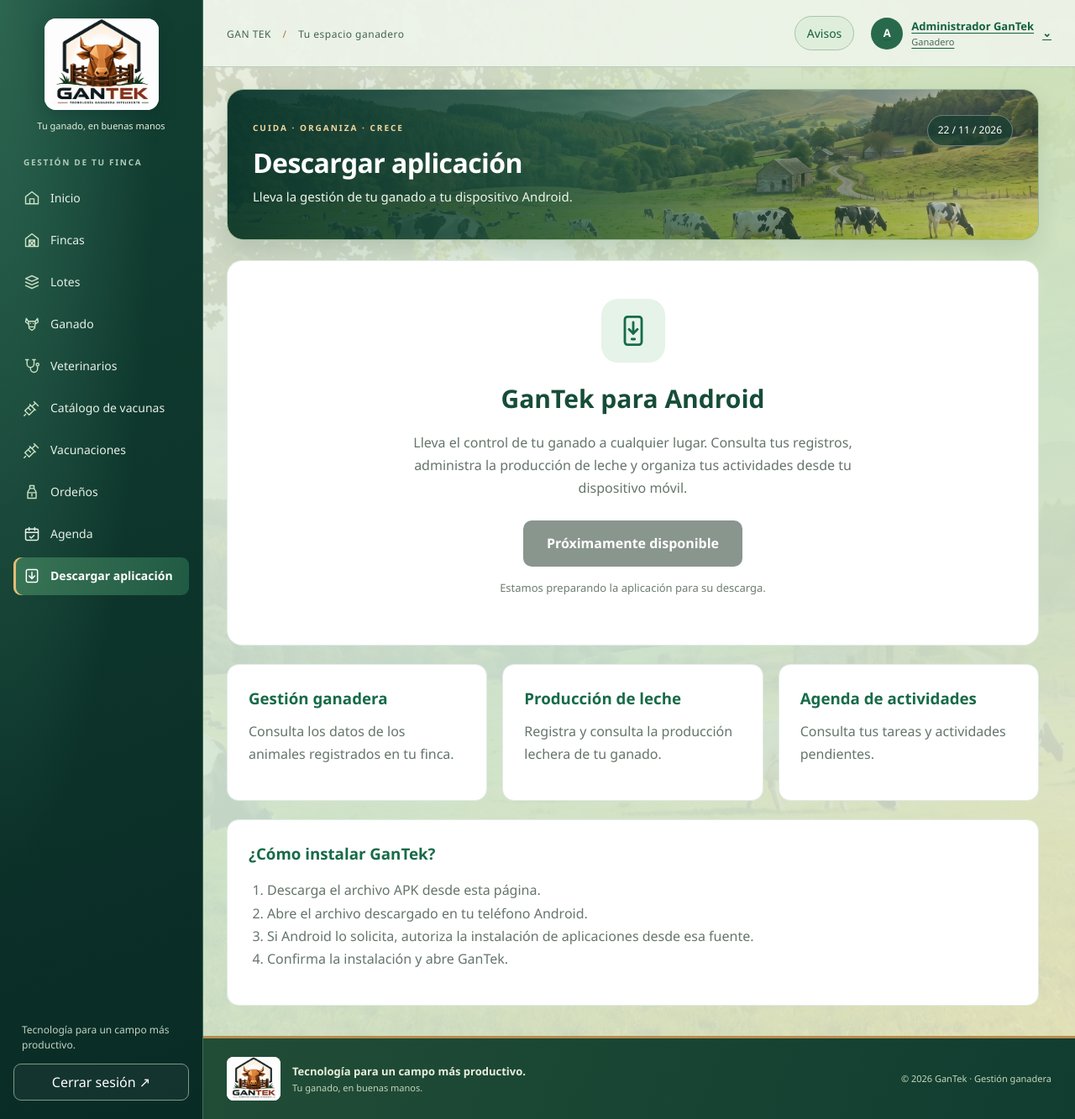
After one commit to Alfredo941212/GanTek_web, a Laravel app: page /descargar-app in a window 1280 px wide. The commit adds this page. Shown: the whole page at 84% size. Run offline with Laravel 12, Linux system fonts and the light colour scheme; a user stored in the database is signed in; data comes from the database, SQL or seed files in the repository.

Commit message:
feat: agregar apartado de descarga APK en GanTek web

```diff
--- /dev/null
+++ b/resources/views/descargar-app.blade.php
@@ -0,0 +1,217 @@
+
+@extends('layouts.app')
+
+@section('title', 'Descargar aplicación | GanTek')
+@section('heading', 'Descargar aplicación')
+@section('subheading', 'Lleva la gestión de tu ganado a tu dispositivo Android.')
+
+@push('styles')
+<style>
+    .apk-container {
+        max-width: 1050px;
+        margin: 0 auto;
+    }
+
+    .apk-hero {
+        background: #ffffff;
+        border: 1px solid #e1ebe5;
+        border-radius: 18px;
+        padding: 45px 25px;
+        text-align: center;
+    }
+
+    .apk-icon {
+        width: 76px;
+        height: 76px;
+        background: #e5f3e9;
+        color: #176b48;
+        border-radius: 20px;
+        display: flex;
+        align-items: center;
+        justify-content: center;
+        margin: 0 auto 20px;
+    }
+
+    .apk-hero h2 {
+        color: #164d38;
+        font-size: 30px;
+        margin-bottom: 15px;
+    }
+
+    .apk-description {
+        max-width: 600px;
+        margin: 0 auto 25px;
+        line-height: 1.7;
+        color: #65756b;
+    }
+
+    .apk-btn {
+        display: inline-flex;
+        align-items: center;
+        justify-content: center;
+        gap: 10px;
+        padding: 15px 28px;
+        border-radius: 10px;
+        background: #176b48;
+        color: white;
+        font-weight: 600;
+        text-decoration: none;
+    }
+
+    .apk-btn:hover {
+        background: #105235;
+        color: white;
+    }
+
+    .apk-btn.disabled {
+        background: #89968e;
+        cursor: not-allowed;
+    }
+
+    .apk-note {
+        font-size: 13px;
+        color: #6d7d71;
+        margin-top: 15px;
+    }
+
+    .apk-features {
+        display: grid;
+        grid-template-columns: repeat(3, 1fr);
+        gap: 18px;
+        margin-top: 22px;
+    }
+
+    .apk-card,
+    .apk-steps {
+        background: #fff;
+        padding: 25px;
+        border: 1px solid #e1ebe5;
+        border-radius: 14px;
+    }
+
+    .apk-card h3,
+    .apk-steps h3 {
+        color: #176b48;
+        margin-bottom: 12px;
+    }
+
+    .apk-card p,
+    .apk-steps li {
+        color: #65756b;
+        line-height: 1.7;
+    }
+
+    .apk-steps {
+        margin-top: 22px;
+    }
+
+    .apk-steps ol {
+        padding-left: 22px;
+    }
+
+    @media (max-width: 768px) {
+        .apk-features {
+            grid-template-columns: 1fr;
+        }
+
+        .apk-hero {
+            padding: 30px 18px;
+        }
+
+        .apk-hero h2 {
+            font-size: 24px;
+        }
+    }
+</style>
+@endpush
+
+@section('content')
+<div class="apk-container">
+
+    <section class="apk-hero">
+        <div class="apk-icon">
+            <svg width="40" height="40"
+                viewBox="0 0 24 24"
+                fill="none"
+                stroke="currentColor"
+                stroke-width="1.7"
+                stroke-linecap="round"
+                stroke-linejoin="round"
+                aria-hidden="true">
+                <rect x="6" y="2" width="12" height="20" rx="2"/>
+                <path d="M11 18h2"/>
+                <path d="M12 6v8"/>
+                <path d="m9 11 3 3 3-3"/>
+            </svg>
+        </div>
+
+        <h2>GanTek para Android</h2>
+
+        <p class="apk-description">
+            Lleva el control de tu ganado a cualquier lugar.
+            Consulta tus registros, administra la producción
+            de leche y organiza tus actividades desde
+            tu dispositivo móvil.
+        </p>
+
+        @if ($apkDisponible)
+            <a href="{{ asset('descargas/GanTek.apk') }}"
+                class="apk-btn"
+                download="GanTek.apk">
+                Descargar APK para Android
+            </a>
+            <p class="apk-note">
+                Descarga directa desde GanTek.
+            </p>
+        @else
+            <span class="apk-btn disabled">
+                Próximamente disponible
+            </span>
+            <p class="apk-note">
+                Estamos preparando la aplicación para su descarga.
+            </p>
+        @endif
+    </section>
+
+    <section class="apk-features">
+        <article class="apk-card">
+            <h3>Gestión ganadera</h3>
+            <p>
+                Consulta los datos de los animales
+                registrados en tu finca.
+            </p>
+        </article>
+
+        <article class="apk-card">
+            <h3>Producción de leche</h3>
+            <p>
+                Registra y consulta la producción
+                lechera de tu ganado.
+            </p>
+        </article>
+
+        <article class="apk-card">
+            <h3>Agenda de actividades</h3>
+            <p>
+                Consulta tus tareas y actividades
+                pendientes.
+            </p>
+        </article>
+    </section>
+
+    <section class="apk-steps">
+        <h3>¿Cómo instalar GanTek?</h3>
+
+        <ol>
+            <li>Descarga el archivo APK desde esta página.</li>
+            <li>Abre el archivo descargado en tu teléfono Android.</li>
+            <li>
+                Si Android lo solicita, autoriza la instalación
+                de aplicaciones desde esa fuente.
+            </li>
+            <li>Confirma la instalación y abre GanTek.</li>
+        </ol>
+    </section>
+
+</div>
+@endsection
--- a/resources/views/layouts/app.blade.php
+++ b/resources/views/layouts/app.blade.php
@@ -1,5 +1,6 @@
 <!DOCTYPE html>
 <html lang="es">
+
 <head>
     <meta charset="UTF-8">
     <meta name="viewport" content="width=device-width, initial-scale=1">
@@ -10,15 +11,17 @@
     <script defer src="{{ asset('js/gantek.js') }}?v={{ filemtime(public_path('js/gantek.js')) }}"></script>
     @stack('styles')
 </head>
+
 <body>
     <a class="skip-link" href="#contenido">Saltar al contenido</a>
     <div class="app-shell">
         <aside class="sidebar" id="navigation" aria-label="Navegación principal">
-        <a class="brand" href="{{ route('dashboard') }}"><img src="{{ asset('images/logo-gantek.png') }}" alt="GanTek, inicio"><span>Tu ganado, en buenas manos</span></a>
+            <a class="brand" href="{{ route('dashboard') }}"><img src="{{ asset('images/logo-gantek.png') }}"
+                    alt="GanTek, inicio"><span>Tu ganado, en buenas manos</span></a>
             <button type="button" class="nav-close" data-close-menu aria-label="Cerrar menú">Cerrar menú ×</button>
             <p class="nav-label">GESTIÓN DE TU FINCA</p>
             <nav>
-            @foreach([
+                @foreach ([
         ['dashboard', 'Inicio', 'dashboard'],
         ['fincas.index', 'Fincas', 'fincas.*'],
         ['lotes.index', 'Lotes', 'lotes.*'],
@@ -28,40 +31,79 @@
         ['vacunaciones.index', 'Vacunaciones', 'vacunaciones.*'],
         ['ordenios.index', 'Ordeños', 'ordenios.*'],
         ['agenda.index', 'Agenda', 'agenda.*'],
-                ['ia.index', 'Análisis IA', 'ia.*'],
+        ['descargar.app', 'Descargar aplicación', 'descargar.*'],
+        //['ia.index', 'Análisis IA', 'ia.*'],
         //  ['produccion.index', 'Producción y reportes', 'produccion.*'],
     ] as [$route, $label, $pattern])
-                <a href="{{ route($route) }}" @if(request()->routeIs($pattern)) aria-current="page" @endif>@include('partials.icon', ['name' => $label]){{ $label }}</a>
+                    <a href="{{ route($route) }}" @if (request()->routeIs($pattern)) aria-current="page" @endif>
+
+                        @if ($label === 'Agenda')
+                            <svg xmlns="http://www.w3.org/2000/svg" width="20" height="20" viewBox="0 0 24 24"
+                                fill="none" stroke="currentColor" stroke-width="1.8" stroke-linecap="round"
+                                stroke-linejoin="round" aria-hidden="true">
+                                <rect x="3" y="5" width="18" height="16" rx="2" />
+                                <path d="M16 3v4M8 3v4M3 10h18" />
+                                <path d="m9 16 2 2 4-4" />
+                            </svg>
+                        @elseif ($label === 'Descargar aplicación')
+                            <svg xmlns="http://www.w3.org/2000/svg" width="20" height="20" viewBox="0 0 24 24"
+                                fill="none" stroke="currentColor" stroke-width="1.8" stroke-linecap="round"
+                                stroke-linejoin="round" aria-hidden="true">
+                                <rect x="4" y="3" width="16" height="18" rx="2" />
+                                <path d="M12 7v9" />
+                                <path d="m8 12 4 4 4-4" />
+                            </svg>
+                        @elseif($label === 'Análisis IA')
+                            <svg xmlns="http://www.w3.org/2000/svg" width="20" height="20" viewBox="0 0 24 24"
+                                fill="none" stroke="currentColor" stroke-width="1.8" stroke-linecap="round"
+                                stroke-linejoin="round" aria-hidden="true">
+                                <path d="M12 18V5a3 3 0 0 0-5.7-1.3
+                     4 4 0 0 0-3.3 6.1
+                     4 4 0 0 0 1 7.4
+                     3 3 0 0 0 5 2.2
+                     3 3 0 0 0 3-1.4Z" />
+                                <path d="M12 18V5a3 3 0 0 1 5.7-1.3
+                     4 4 0 0 1 3.3 6.1
+                     4 4 0 0 1-1 7.4
+                     3 3 0 0 1-5 2.2
+                     3 3 0 0 1-3-1.4Z" />
+                                <path d="M8 9h1M15 9h1M8 15h1M15 15h1" />
+                            </svg>
+                        @else
+                            @include('partials.icon', ['name' => $label])
+                        @endif
+
+                        {{ $label }}
+                    </a>
                 @endforeach
             </nav>
             <div class="sidebar-bottom">
                 <p>Tecnología para un campo más productivo.</p>
-            <form method="POST" action="{{ route('logout') }}">@csrf<button class="logout-btn">Cerrar sesión ↗</button></form>
+                <form method="POST" action="{{ route('logout') }}">@csrf<button class="logout-btn">Cerrar sesión
+                        ↗</button></form>
             </div>
         </aside>
-    <button type="button" class="menu-backdrop" data-close-menu aria-label="Cerrar menú" tabindex="-1" hidden></button>
+        <button type="button" class="menu-backdrop" data-close-menu aria-label="Cerrar menú" tabindex="-1"
+            hidden></button>
         <div class="workspace">
             <header class="topbar">
-            <div><button type="button" class="menu-toggle" aria-controls="navigation" aria-expanded="false" aria-label="Abrir menú">☰</button><span class="topbar-label">GAN TEK <span> / </span> Tu espacio ganadero</span></div>
+                <div><button type="button" class="menu-toggle" aria-controls="navigation" aria-expanded="false"
+                        aria-label="Abrir menú">☰</button><span class="topbar-label">GAN TEK <span> / </span> Tu espacio
+                        ganadero</span></div>
 
                 <div class="topbar-actions">
                     <a class="notice-link" href="{{ route('dashboard') }}#avisos">
                         Avisos
                     </a>
 
-                <a href="{{ route('profile.edit') }}"
-                class="user-chip profile-link"
-                title="Ver y editar mi perfil"
-                @if(request()->routeIs('profile.*')) aria-current="page" @endif>
+                    <a href="{{ route('profile.edit') }}" class="user-chip profile-link" title="Ver y editar mi perfil"
+                        @if (request()->routeIs('profile.*')) aria-current="page" @endif>
 
 
                         <span class="avatar" aria-hidden="true">
-                        @if(auth()->user()->avatar)
-                            <img
-                                src="{{ str_starts_with(auth()->user()->avatar, 'http') ? auth()->user()->avatar : asset('storage/' . auth()->user()->avatar) }}"
-                                alt=""
-                                style="width:100%;height:100%;border-radius:50%;object-fit:cover;"
-                            >
+                            @if (auth()->user()->avatar)
+                                <img src="{{ str_starts_with(auth()->user()->avatar, 'http') ? auth()->user()->avatar : asset('storage/' . auth()->user()->avatar) }}"
+                                    alt="" style="width:100%;height:100%;border-radius:50%;object-fit:cover;">
                             @else
                                 {{ mb_substr(auth()->user()->name, 0, 1) }}
                             @endif
@@ -72,9 +114,7 @@
                             {{ auth()->user()->name }}
 
                             <small>
-                            {{ auth()->user()->puede_gestionar_catalogos
-                                ? 'Administración de catálogos'
-                                : 'Ganadero' }}
+                                {{ auth()->user()->puede_gestionar_catalogos ? 'Administración de catálogos' : 'Ganadero' }}
                             </small>
                         </span>
 
@@ -85,27 +125,55 @@
             </header>
             <main class="content" id="contenido" tabindex="-1">
                 <section class="page-heading">
-                <div><p class="eyebrow">CUIDA · ORGANIZA · CRECE</p><h1>@yield('heading', 'GanTek')</h1><p>@yield('subheading', 'La información de tu finca, siempre a tu alcance.')</p></div>
+                    <div>
+                        <p class="eyebrow">CUIDA · ORGANIZA · CRECE</p>
+                        <h1>@yield('heading', 'GanTek')</h1>
+                        <p>@yield('subheading', 'La información de tu finca, siempre a tu alcance.')</p>
+                    </div>
                     <span class="heading-date">{{ today()->format('d / m / Y') }}</span>
                 </section>
-            @foreach(['success' => 'Listo', 'error' => 'No se pudo completar', 'warning' => 'Ten en cuenta', 'info' => 'Información'] as $tone => $title)
-                @if(session($tone))
-                    <div class="alert {{ $tone }} flash-message" role="{{ $tone === 'error' ? 'alert' : 'status' }}"><div><strong>{{ $title }}</strong><p>{{ session($tone) }}</p></div><button type="button" data-dismiss aria-label="Cerrar aviso">×</button></div>
+                @foreach (['success' => 'Listo', 'error' => 'No se pudo completar', 'warning' => 'Ten en cuenta', 'info' => 'Información'] as $tone => $title)
+                    @if (session($tone))
+                        <div class="alert {{ $tone }} flash-message"
+                            role="{{ $tone === 'error' ? 'alert' : 'status' }}">
+                            <div><strong>{{ $title }}</strong>
+                                <p>{{ session($tone) }}</p>
+                            </div><button type="button" data-dismiss aria-label="Cerrar aviso">×</button>
+                        </div>
                     @endif
                 @endforeach
-            @if($errors->any())
-                <div class="alert error validation-summary" role="alert" tabindex="-1"><strong>Revisa los datos del formulario</strong><ul>@foreach($errors->all() as $error)<li>{{ $error }}</li>@endforeach</ul><p>Corrige los campos indicados e intenta guardar nuevamente.</p></div>
+                @if ($errors->any())
+                    <div class="alert error validation-summary" role="alert" tabindex="-1"><strong>Revisa los datos
+                            del formulario</strong>
+                        <ul>
+                            @foreach ($errors->all() as $error)
+                                <li>{{ $error }}</li>
+                            @endforeach
+                        </ul>
+                        <p>Corrige los campos indicados e intenta guardar nuevamente.</p>
+                    </div>
                 @endif
                 @yield('content')
             </main>
-        <footer class="app-footer"><div><img src="{{ asset('images/logo-gantek.png') }}" alt="GanTek"><span><strong>Tecnología para un campo más productivo.</strong><small>Tu ganado, en buenas manos.</small></span></div><small>© {{ date('Y') }} GanTek · Gestión ganadera</small></footer>
+            <footer class="app-footer">
+                <div><img src="{{ asset('images/logo-gantek.png') }}" alt="GanTek"><span><strong>Tecnología para un
+                            campo más productivo.</strong><small>Tu ganado, en buenas manos.</small></span></div>
+                <small>© {{ date('Y') }} GanTek · Gestión ganadera</small>
+            </footer>
         </div>
     </div>
-<dialog id="confirm-dialog" aria-labelledby="confirm-title" aria-describedby="confirm-record confirm-description">
-    <div class="dialog-heading"><span class="dialog-symbol" aria-hidden="true">!</span><button type="button" data-cancel aria-label="Cerrar confirmación">×</button></div>
-    <h2 id="confirm-title">Confirmar acción</h2><p id="confirm-record"></p><p id="confirm-description"></p>
-    <div class="dialog-actions"><button type="button" class="btn" data-cancel autofocus>Cancelar</button><button type="button" class="btn danger" data-confirm>Confirmar</button></div>
+    <dialog id="confirm-dialog" aria-labelledby="confirm-title"
+        aria-describedby="confirm-record confirm-description">
+        <div class="dialog-heading"><span class="dialog-symbol" aria-hidden="true">!</span><button type="button"
+                data-cancel aria-label="Cerrar confirmación">×</button></div>
+        <h2 id="confirm-title">Confirmar acción</h2>
+        <p id="confirm-record"></p>
+        <p id="confirm-description"></p>
+        <div class="dialog-actions"><button type="button" class="btn" data-cancel
+                autofocus>Cancelar</button><button type="button" class="btn danger" data-confirm>Confirmar</button>
+        </div>
     </dialog>
     @stack('scripts')
 </body>
+
 </html>
--- a/routes/web.php
+++ b/routes/web.php
@@ -104,7 +104,7 @@ Route::middleware('auth')->group(function (): void {
         ->name('agenda.cancelar');
 
     Route::delete('/agenda/{tarea}', [TareaController::class, 'destroy'])
-    ->name('agenda.destroy');
+        ->name('agenda.destroy');
 
     // Fincas
     Route::resource('fincas', FincaController::class)
@@ -152,4 +152,11 @@ Route::middleware('auth')->group(function (): void {
         [IAProduccionWebController::class, 'index']
     )->name('ia.index');
 
+    Route::get('/descargar-app', function () {
+        return view('descargar-app', [
+            'apkDisponible' => is_file(
+                public_path('descargas/GanTek.apk')
+            ),
+        ]);
+    })->name('descargar.app');
 });
```
Lines whose indentation alone changed are shown as unchanged.
